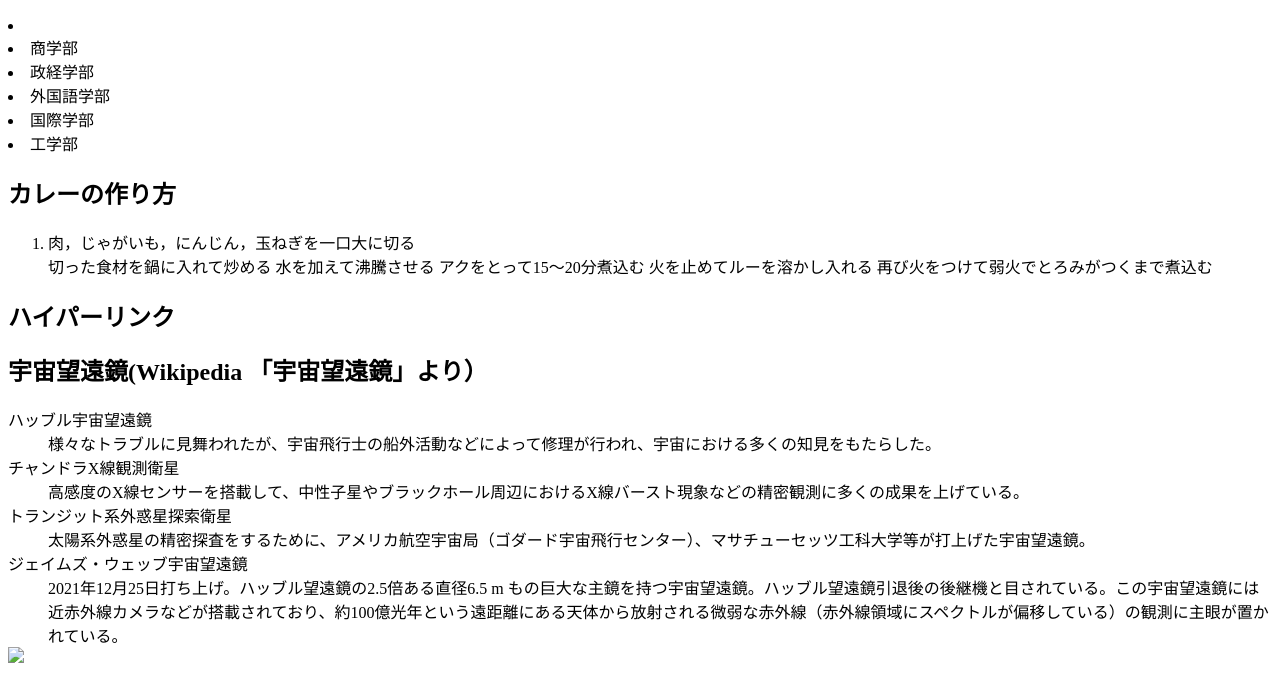
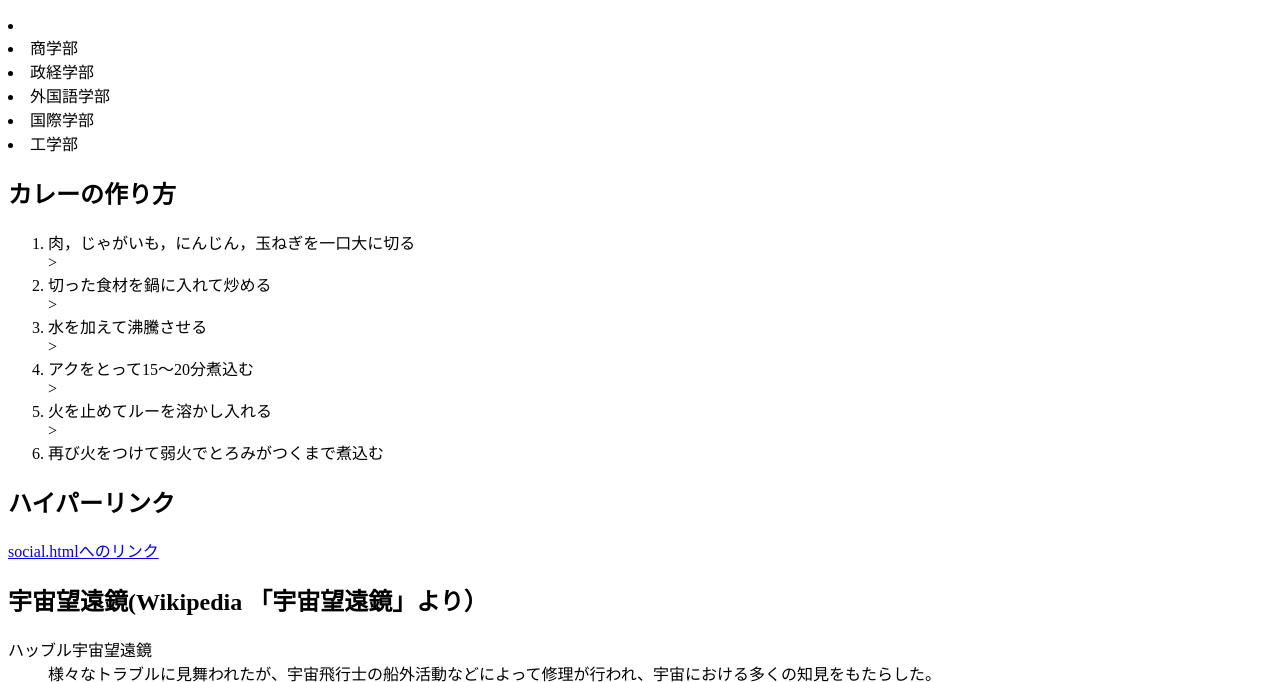
Before and after one commit to G284342022/medialabo, a plain HTML site: page practice-html/elements.html in a window 1280 px wide. Shown: the part 127-809 px from the top of the page. Drawn offline with Linux system fonts and the light colour scheme.

Commit message:
課題1-4

```diff
--- a/practice-html/elements.html
+++ b/practice-html/elements.html
@@ -15,16 +15,16 @@
 		</ul>
 	<h2>カレーの作り方</h2>
 			<ol>
-				<li>肉，じゃがいも，にんじん，玉ねぎを一口大に切る<br>
-					切った食材を鍋に入れて炒める
-					水を加えて沸騰させる
-					アクをとって15〜20分煮込む
-					火を止めてルーを溶かし入れる
-					再び火をつけて弱火でとろみがつくまで煮込む</li>
+				<li>肉，じゃがいも，にんじん，玉ねぎを一口大に切る</li>>
+					<li>切った食材を鍋に入れて炒める</li>>
+					<li>水を加えて沸騰させる</li>>
+					<li>アクをとって15〜20分煮込む</li>>
+					<li>火を止めてルーを溶かし入れる</li>>
+					<li>再び火をつけて弱火でとろみがつくまで煮込む</li>
 			</ol>
 	<h2> ハイパーリンク</h2>
-		<p><a href="index.html" target="_brank"></a></p>
 		<a href="演習1-3のHTMLファイル" target="_brank"></a>
+		<a href="index.html">social.htmlへのリンク</a>
 	<h2> 宇宙望遠鏡(Wikipedia 「宇宙望遠鏡」より）</h2>
 		<dd>
 			<dt>ハッブル宇宙望遠鏡</dt>
@@ -37,6 +37,6 @@
 			<dd>2021年12月25日打ち上げ。ハッブル望遠鏡の2.5倍ある直径6.5 m もの巨大な主鏡を持つ宇宙望遠鏡。ハッブル望遠鏡引退後の後継機と目されている。この宇宙望遠鏡には近赤外線カメラなどが搭載されており、約100億光年という遠距離にある天体から放射される微弱な赤外線（赤外線領域にスペクトルが偏移している）の観測に主眼が置かれている。</dd>
 		</dl>
 
-		<img src="(JWSTの画像)">
+		<p><img src="JWST_spacecraft_model_2.png" alt="JWSTの画像"></p>
   </body>
 </html>
```
